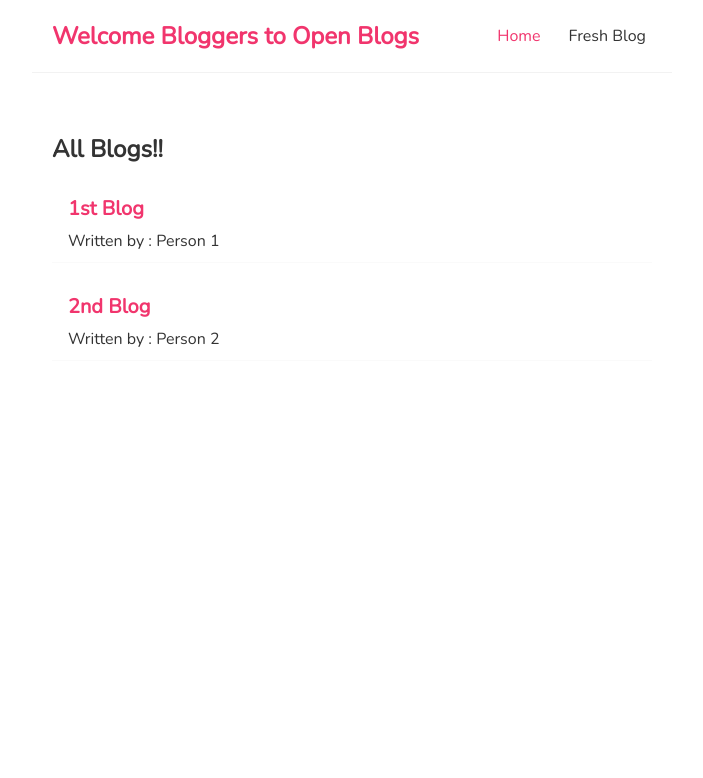
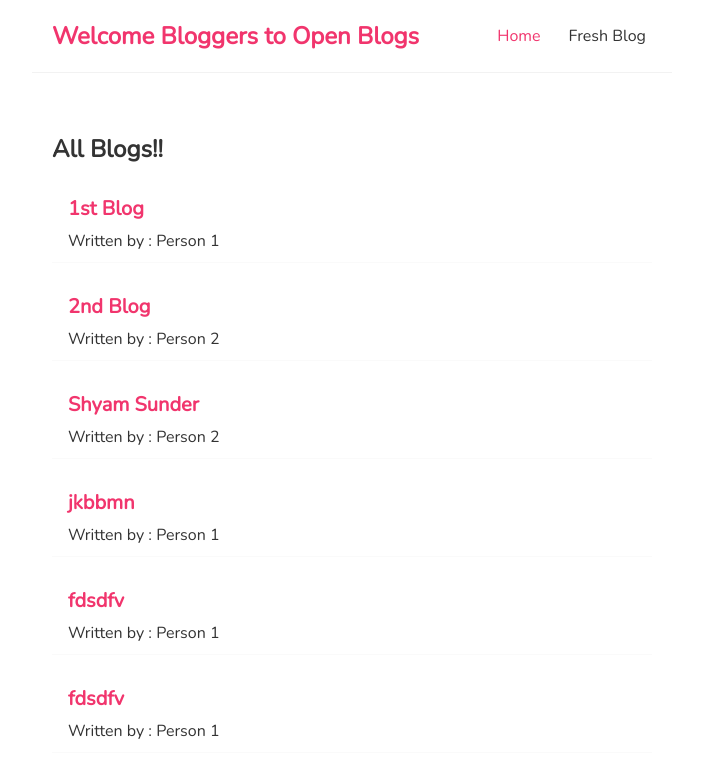
Before and after one commit to shyam7211/react-open-blog, a React (Create React App) app: page / in a window 1280 px wide. Shown: the top 778 px of the page, without its empty margins (288-991 px from the left). Built offline with nearby package versions, Linux system fonts and the light colour scheme; data requests are answered from the project's data file.

Commit message:
Data submitted on form is updated to the db.json by POST request on the server.

```diff
--- a/data/db.json
+++ b/data/db.json
@@ -11,6 +11,30 @@
       "body": "Lorem ipsum dolor sit amet consectetur adipisicing elit. Magni ullam enim, est temporibus Lorem ipsum dolor sit amet consectetur adipisicing elit. Quibusdam dicta cum in? Inventore officiis, expedita, ducimus, earum commodi eveniet vero a ea blanditiis magni facere aspernatur at omnis ex animi! excepturi error officiis reiciendis et? Voluptatibus, provident sunt nesciunt, itaque ratione id voluptatem porro maiores cum amet deleniti ipsam sit facere doloremque? Odit corrupti consequuntur dolorem ea!",
       "author": "Person 2",
       "id": 2
+    },
+    {
+      "title": "Shyam Sunder",
+      "body": "shhc  jdcs lkjsah ds euv  vsdf hv dudfhv dhvk ",
+      "author": "Person 2",
+      "id": 3
+    },
+    {
+      "title": "jkbbmn ",
+      "body": "jkn kj. l ",
+      "author": "Person 1",
+      "id": 4
+    },
+    {
+      "title": "fdsdfv",
+      "body": "dfvf v,df kdf  vf df df df d df df v s vsv  vsv x vs  vsf f bdb x b",
+      "author": "Person 1",
+      "id": 5
+    },
+    {
+      "title": "fdsdfv",
+      "body": "dfvf v,df kdf  vf df df df d df df v s vsv  vsv x vs  vsf f bdb x b",
+      "author": "Person 1",
+      "id": 6
     }
   ]
 }
--- a/src/components/Create.js
+++ b/src/components/Create.js
@@ -4,11 +4,19 @@ const Create = () => {
     const [title, setTitle] = useState('');
     const [body, setBody] = useState('');
     const [author, setAuthor] = useState('Person 1');
+    const [isPending, setIsPending] = useState(false);
 
     const handleSubmit = (e) => {
         e.preventDefault();
+        setIsPending(true);
         const blog = { title, body, author};
-        console.log(blog);
+        fetch('http://localhost:8000/blogs', {
+            method: 'POST',
+            headers: {"Content-Type": "application/json"},
+            body: JSON.stringify(blog)
+        }).then(() => {
+            setIsPending(false);
+        })
     }
 
     return (
@@ -35,7 +43,8 @@ const Create = () => {
                     <option value="Person 1">Person 1</option>
                     <option value="Person 2">Person 2</option>
                 </select>
-                <button>Create Blog</button>
+                {!isPending && <button>Create Blog</button>}
+                {isPending && <button disabled>Creating Blog...</button>}
             </form>
         </div>
     );
```
Lines whose indentation alone changed are shown as unchanged.
